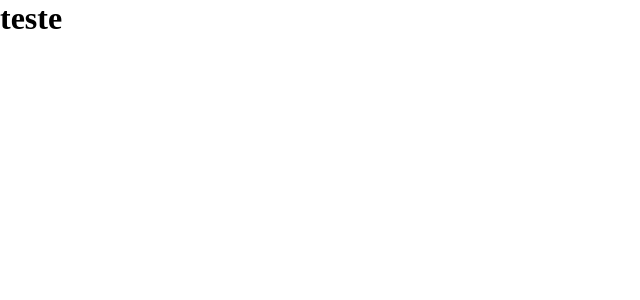
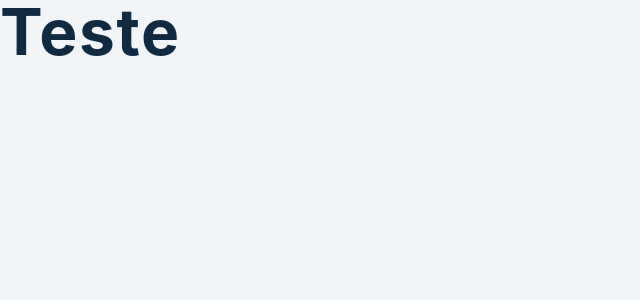
Before and after one commit to MunrraMT/react-tutorial-and-projects-course, a React (Create React App) app in the folder tours/: page / in a window 1280 px wide. Shown: the top 300 px of the page, without its empty margins (0-640 px from the left). Built offline with nearby package versions, Linux system fonts and the light colour scheme.

Commit message:
Initial setup

```diff
--- /dev/null
+++ b/tours/src/base/Tour.js
@@ -0,0 +1,3 @@
+const Tour = () => <h2>tour component</h2>;
+
+export default Tour;
--- /dev/null
+++ b/tours/src/base/Tours.js
@@ -0,0 +1,3 @@
+const Tours = () => <h2>tours component</h2>;
+
+export default Tours;
--- a/tours/src/index.css
+++ b/tours/src/index.css
@@ -1,6 +1,228 @@
+/*
+===============
+Variables
+===============
+*/
+
+:root {
+  /* dark shades of primary color*/
+  --clr-primary-1: hsl(205, 86%, 17%);
+  --clr-primary-2: hsl(205, 77%, 27%);
+  --clr-primary-3: hsl(205, 72%, 37%);
+  --clr-primary-4: hsl(205, 63%, 48%);
+  /* primary/main color */
+  --clr-primary-5: hsl(205, 78%, 60%);
+  /* lighter shades of primary color */
+  --clr-primary-6: hsl(205, 89%, 70%);
+  --clr-primary-7: hsl(205, 90%, 76%);
+  --clr-primary-8: hsl(205, 86%, 81%);
+  --clr-primary-9: hsl(205, 90%, 88%);
+  --clr-primary-10: hsl(205, 100%, 96%);
+  /* darkest grey - used for headings */
+  --clr-grey-1: hsl(209, 61%, 16%);
+  --clr-grey-2: hsl(211, 39%, 23%);
+  --clr-grey-3: hsl(209, 34%, 30%);
+  --clr-grey-4: hsl(209, 28%, 39%);
+  /* grey used for paragraphs */
+  --clr-grey-5: hsl(210, 22%, 49%);
+  --clr-grey-6: hsl(209, 23%, 60%);
+  --clr-grey-7: hsl(211, 27%, 70%);
+  --clr-grey-8: hsl(210, 31%, 80%);
+  --clr-grey-9: hsl(212, 33%, 89%);
+  --clr-grey-10: hsl(210, 36%, 96%);
+  --clr-white: #fff;
+  --clr-red-dark: hsl(360, 67%, 44%);
+  --clr-red-light: hsl(360, 71%, 66%);
+  --clr-green-dark: hsl(125, 67%, 44%);
+  --clr-green-light: hsl(125, 71%, 66%);
+  --clr-black: #222;
+  --transition: all 0.3s linear;
+  --spacing: 0.1rem;
+  --radius: 0.25rem;
+  --light-shadow: 0 5px 15px rgba(0, 0, 0, 0.1);
+  --dark-shadow: 0 5px 15px rgba(0, 0, 0, 0.2);
+  --max-width: 1170px;
+  --fixed-width: 620px;
+}
+/*
+===============
+Global Styles
+===============
+*/
+
 *,
-body {
+::after,
+::before {
   margin: 0;
   padding: 0;
   box-sizing: border-box;
 }
+body {
+  font-family: -apple-system, BlinkMacSystemFont, 'Segoe UI', Roboto, Oxygen,
+    Ubuntu, Cantarell, 'Open Sans', 'Helvetica Neue', sans-serif;
+  background: var(--clr-grey-10);
+  color: var(--clr-grey-1);
+  line-height: 1.5;
+  font-size: 0.875rem;
+}
+ul {
+  list-style-type: none;
+}
+a {
+  text-decoration: none;
+}
+h1,
+h2,
+h3,
+h4 {
+  letter-spacing: var(--spacing);
+  text-transform: capitalize;
+  line-height: 1.25;
+  margin-bottom: 0.75rem;
+}
+h1 {
+  font-size: 3rem;
+}
+h2 {
+  font-size: 2rem;
+}
+h3 {
+  font-size: 1.25rem;
+}
+h4 {
+  font-size: 0.875rem;
+}
+p {
+  margin-bottom: 1.25rem;
+  color: var(--clr-grey-5);
+}
+@media screen and (min-width: 800px) {
+  h1 {
+    font-size: 4rem;
+  }
+  h2 {
+    font-size: 2.5rem;
+  }
+  h3 {
+    font-size: 1.75rem;
+  }
+  h4 {
+    font-size: 1rem;
+  }
+  body {
+    font-size: 1rem;
+  }
+  h1,
+  h2,
+  h3,
+  h4 {
+    line-height: 1;
+  }
+}
+/*  global classes */
+
+/* section */
+.section {
+  width: 90vw;
+  margin: 0 auto;
+  max-width: var(--max-width);
+}
+
+@media screen and (min-width: 992px) {
+  .section {
+    width: 95vw;
+  }
+}
+.btn {
+  background: var(--clr-primary-5);
+  display: inline-block;
+  padding: 0.25rem 0.5rem;
+  border-radius: var(--radius);
+  text-transform: capitalize;
+  color: var(--clr-white);
+  letter-spacing: var(--spacing);
+  border-color: transparent;
+  cursor: pointer;
+  margin-top: 2rem;
+  font-size: 1.2rem;
+}
+/*
+===============
+Tours
+===============
+*/
+main {
+  width: 90vw;
+  max-width: var(--fixed-width);
+  margin: 5rem auto;
+}
+.loading {
+  text-align: center;
+}
+.title {
+  text-align: center;
+  margin-bottom: 4rem;
+}
+.underline {
+  width: 6rem;
+  height: 0.25rem;
+  background: var(--clr-primary-5);
+  margin-left: auto;
+  margin-right: auto;
+}
+
+.single-tour {
+  background: var(--clr-white);
+  border-radius: var(--radius);
+  margin: 2rem 0;
+  box-shadow: var(--light-shadow);
+  transition: var(--transition);
+}
+.single-tour:hover {
+  box-shadow: var(--dark-shadow);
+}
+.single-tour img {
+  width: 100%;
+  height: 20rem;
+  object-fit: cover;
+  border-top-right-radius: var(--radius);
+  border-top-left-radius: var(--radius);
+}
+.tour-info {
+  display: flex;
+  justify-content: space-between;
+  align-items: center;
+  margin-bottom: 1.5rem;
+}
+.tour-info h4 {
+  margin-bottom: 0;
+}
+.single-tour button {
+  background: transparent;
+  border-color: transparent;
+  text-transform: capitalize;
+  color: var(--clr-primary-5);
+  font-size: 1rem;
+  cursor: pointer;
+  padding-left: 0.25rem;
+}
+.tour-price {
+  color: var(--clr-primary-5);
+  background: var(--clr-primary-10);
+  padding: 0.25rem 0.5rem;
+  border-radius: var(--radius);
+}
+.single-tour footer {
+  padding: 1.5rem 2rem;
+}
+.single-tour .delete-btn {
+  display: block;
+  width: 200px;
+  margin: 1rem auto 0 auto;
+  color: var(--clr-red-dark);
+  letter-spacing: var(--spacing);
+  background: transparent;
+  border: 1px solid var(--clr-red-dark);
+  padding: 0.25rem 0.5rem;
+  border-radius: var(--radius);
+}
```
Also changed, not shown: tours/src/base/Loading.js (added, +9 -0 lines).
